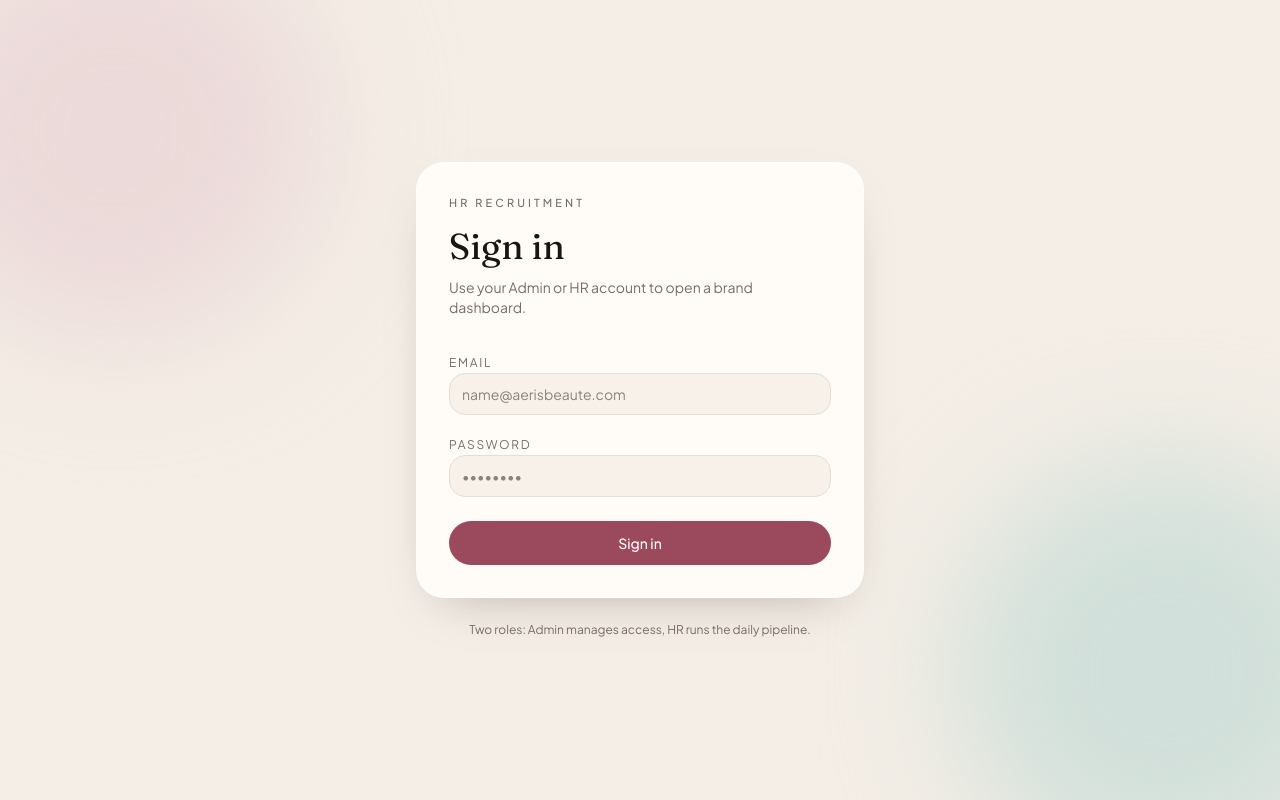
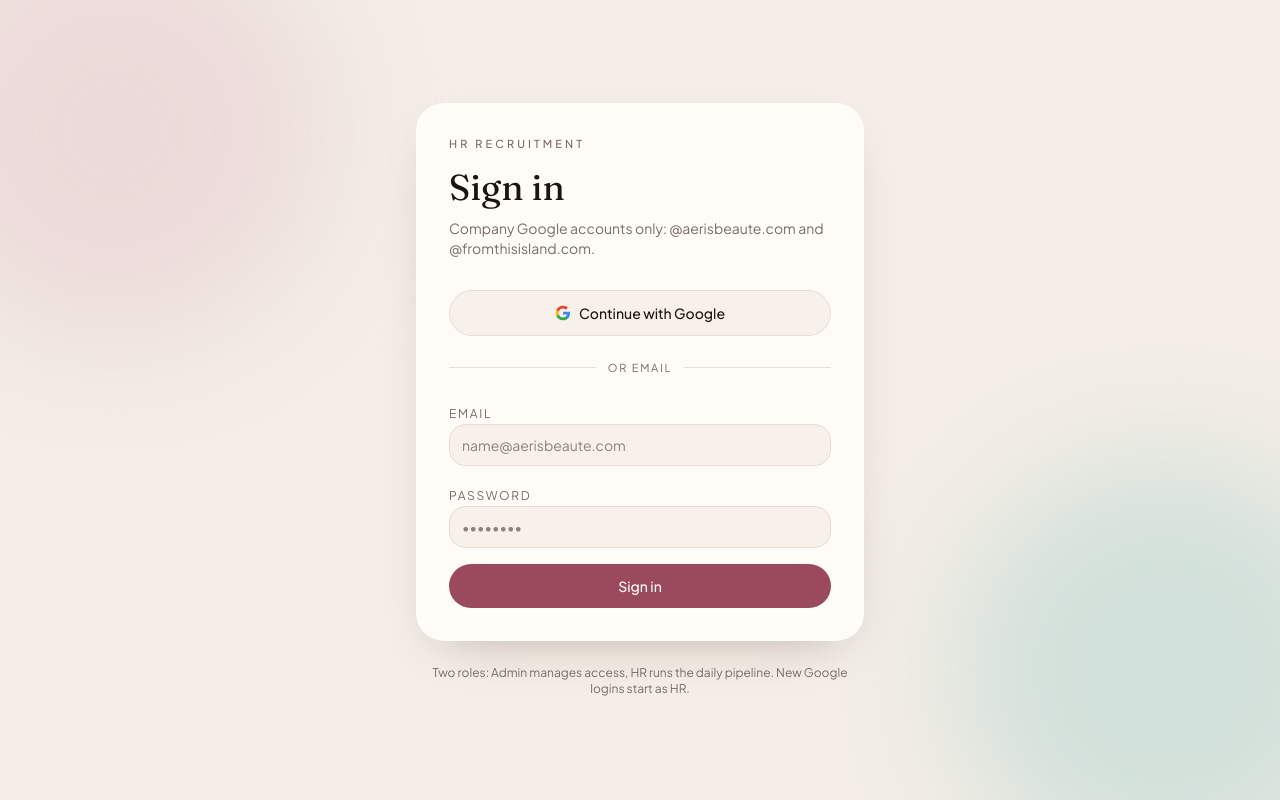
Before and after one commit to itaeris/hr-dashboard, a Next.js app: page /login in a window 1280 px wide. Built offline with nearby package versions, Linux system fonts and the light colour scheme.

Commit message:
Enhance authentication flow with Google sign-in, update README for OAuth setup, and improve login UI. Added error handling for OAuth issues and introduced Google icon in the login form. Updated environment variables for clarity.

```diff
--- /dev/null
+++ b/src/app/api/auth/google/callback/route.ts
@@ -0,0 +1,81 @@
+import { NextResponse } from "next/server";
+import type { NextRequest } from "next/server";
+import {
+  GOOGLE_STATE_COOKIE,
+  googleCallbackUrl,
+  userFromGoogleProfile,
+} from "@/lib/auth/google";
+import { encodeSession, SESSION_COOKIE, SESSION_MAX_AGE } from "@/lib/auth/session-token";
+
+function loginError(request: NextRequest, code: string) {
+  const base = process.env.AUTH_URL || request.url;
+  const response = NextResponse.redirect(new URL(`/login?error=${code}`, base));
+  response.cookies.delete(GOOGLE_STATE_COOKIE);
+  return response;
+}
+
+export async function GET(request: NextRequest) {
+  const clientId = process.env.GOOGLE_CLIENT_ID;
+  const clientSecret = process.env.GOOGLE_CLIENT_SECRET;
+  if (!clientId || !clientSecret) return loginError(request, "config");
+
+  const url = request.nextUrl;
+  if (url.searchParams.get("error")) return loginError(request, "denied");
+
+  const code = url.searchParams.get("code");
+  const state = url.searchParams.get("state");
+  const savedState = request.cookies.get(GOOGLE_STATE_COOKIE)?.value;
+  if (!code || !state || !savedState || state !== savedState) {
+    return loginError(request, "oauth");
+  }
+
+  const redirectUri = googleCallbackUrl(process.env.AUTH_URL || url.origin);
+  const tokenRes = await fetch("https://oauth2.googleapis.com/token", {
+    method: "POST",
+    headers: { "Content-Type": "application/x-www-form-urlencoded" },
+    body: new URLSearchParams({
+      code,
+      client_id: clientId,
+      client_secret: clientSecret,
+      redirect_uri: redirectUri,
+      grant_type: "authorization_code",
+    }),
+  });
+
+  if (!tokenRes.ok) return loginError(request, "oauth");
+  const tokens = (await tokenRes.json()) as { access_token?: string };
+  if (!tokens.access_token) return loginError(request, "oauth");
+
+  const profileRes = await fetch("https://www.googleapis.com/oauth2/v3/userinfo", {
+    headers: { Authorization: `Bearer ${tokens.access_token}` },
+  });
+  if (!profileRes.ok) return loginError(request, "oauth");
+
+  const profile = (await profileRes.json()) as {
+    sub?: string;
+    email?: string;
+    name?: string;
+    email_verified?: boolean;
+  };
+
+  if (!profile.sub || !profile.email) return loginError(request, "oauth");
+  const user = userFromGoogleProfile({
+    sub: profile.sub,
+    email: profile.email,
+    name: profile.name,
+    email_verified: profile.email_verified,
+  });
+  if (!user) return loginError(request, "domain");
+
+  const home = new URL("/", process.env.AUTH_URL || request.url);
+  const response = NextResponse.redirect(home);
+  response.cookies.delete(GOOGLE_STATE_COOKIE);
+  response.cookies.set(SESSION_COOKIE, encodeSession(user), {
+    httpOnly: true,
+    sameSite: "lax",
+    path: "/",
+    maxAge: SESSION_MAX_AGE,
+    secure: process.env.NODE_ENV === "production",
+  });
+  return response;
+}
--- /dev/null
+++ b/src/app/api/auth/google/route.ts
@@ -0,0 +1,36 @@
+import { randomBytes } from "crypto";
+import { NextResponse } from "next/server";
+import type { NextRequest } from "next/server";
+import { GOOGLE_STATE_COOKIE, googleCallbackUrl } from "@/lib/auth/google";
+
+export async function GET(request: NextRequest) {
+  const clientId = process.env.GOOGLE_CLIENT_ID;
+  if (!clientId) {
+    return NextResponse.redirect(
+      new URL("/login?error=config", process.env.AUTH_URL || request.url),
+    );
+  }
+
+  const state = randomBytes(16).toString("hex");
+  const origin = process.env.AUTH_URL || request.nextUrl.origin;
+  const params = new URLSearchParams({
+    client_id: clientId,
+    redirect_uri: googleCallbackUrl(origin),
+    response_type: "code",
+    scope: "openid email profile",
+    state,
+    prompt: "select_account",
+  });
+
+  const response = NextResponse.redirect(
+    `https://accounts.google.com/o/oauth2/v2/auth?${params.toString()}`,
+  );
+  response.cookies.set(GOOGLE_STATE_COOKIE, state, {
+    httpOnly: true,
+    sameSite: "lax",
+    path: "/",
+    maxAge: 600,
+    secure: process.env.NODE_ENV === "production",
+  });
+  return response;
+}
--- a/src/app/login/page.tsx
+++ b/src/app/login/page.tsx
@@ -5,15 +5,21 @@ export const metadata: Metadata = {
   title: "Sign in · HR Recruitment",
 };
 
-export default function LoginPage() {
+export default async function LoginPage({
+  searchParams,
+}: {
+  searchParams: Promise<{ error?: string }>;
+}) {
+  const { error } = await searchParams;
   return (
     <div className="relative flex min-h-full items-center justify-center overflow-hidden bg-[#F4EEE6] px-6 py-10 text-ink">
       <div className="pointer-events-none absolute -left-24 top-[-80px] h-[420px] w-[420px] rounded-full bg-[#E8D2D4]/70 blur-3xl" />
       <div className="pointer-events-none absolute -right-24 bottom-[-80px] h-[420px] w-[420px] rounded-full bg-[#C9DDD8]/80 blur-3xl" />
       <div className="relative w-full">
-        <LoginForm />
+        <LoginForm oauthError={error} />
         <p className="mx-auto mt-6 max-w-md text-center text-xs text-muted">
-          Two roles: Admin manages access, HR runs the daily pipeline.
+          Two roles: Admin manages access, HR runs the daily pipeline. New Google
+          logins start as HR.
         </p>
       </div>
     </div>
--- a/src/components/icons.tsx
+++ b/src/components/icons.tsx
@@ -160,3 +160,26 @@ export function IconLogout(props: IconProps) {
     </Icon>
   );
 }
+
+export function IconGoogle(props: IconProps) {
+  return (
+    <svg viewBox="0 0 24 24" aria-hidden="true" {...props}>
+      <path
+        fill="#4285F4"
+        d="M22.56 12.25c0-.78-.07-1.53-.2-2.25H12v4.26h5.92a5.06 5.06 0 0 1-2.2 3.32v2.77h3.57c2.08-1.92 3.27-4.74 3.27-8.1Z"
+      />
+      <path
+        fill="#34A853"
+        d="M12 23c2.97 0 5.46-.98 7.28-2.66l-3.57-2.77c-.98.66-2.23 1.06-3.71 1.06-2.86 0-5.29-1.93-6.16-4.53H2.18v2.84C3.99 20.53 7.7 23 12 23Z"
+      />
+      <path
+        fill="#FBBC05"
+        d="M5.84 14.09c-.22-.66-.35-1.36-.35-2.09s.13-1.43.35-2.09V7.07H2.18C1.43 8.55 1 10.22 1 12s.43 3.45 1.18 4.93l3.66-2.84Z"
+      />
+      <path
+        fill="#EA4335"
+        d="M12 5.38c1.62 0 3.06.56 4.21 1.64l3.15-3.15C17.45 2.09 14.97 1 12 1 7.7 1 3.99 3.47 2.18 7.07l3.66 2.84c.87-2.6 3.3-4.53 6.16-4.53Z"
+      />
+    </svg>
+  );
+}
--- a/src/components/login-form.tsx
+++ b/src/components/login-form.tsx
@@ -1,19 +1,27 @@
 "use client";
 
 import { loginAction, type LoginState } from "@/app/actions/auth";
+import { IconGoogle } from "@/components/icons";
 import { Field, fieldClass } from "@/components/ui";
 import { motion } from "framer-motion";
 import { useActionState } from "react";
 
-export function LoginForm() {
+const OAUTH_ERRORS: Record<string, string> = {
+  domain: "Use a Google account from @aerisbeaute.com or @fromthisisland.com.",
+  oauth: "Google sign-in failed. Try again.",
+  config: "Google sign-in is not configured yet.",
+  denied: "Google sign-in was cancelled.",
+};
+
+export function LoginForm({ oauthError }: { oauthError?: string }) {
   const [state, action, pending] = useActionState<LoginState, FormData>(
     loginAction,
     null,
   );
+  const error = state?.error ?? (oauthError ? OAUTH_ERRORS[oauthError] ?? OAUTH_ERRORS.oauth : null);
 
   return (
-    <motion.form
-      action={action}
+    <motion.div
       initial={{ opacity: 0, y: 16 }}
       animate={{ opacity: 1, y: 0 }}
       className="mx-auto w-full max-w-md rounded-[28px] border border-white/60 bg-paper-raised p-8 shadow-[0_20px_50px_-28px_rgba(40,24,20,0.35)]"
@@ -23,10 +31,24 @@ export function LoginForm() {
       </p>
       <h1 className="mt-3 font-display text-4xl leading-tight">Sign in</h1>
       <p className="mt-2 text-sm text-muted">
-        Use your Admin or HR account to open a brand dashboard.
+        Company Google accounts only: @aerisbeaute.com and @fromthisisland.com.
       </p>
 
-      <div className="mt-8 space-y-4">
+      <a
+        href="/api/auth/google"
+        className="mt-8 flex w-full items-center justify-center gap-2 rounded-full border border-line bg-paper px-4 py-3 text-sm font-medium text-ink transition hover:border-accent"
+      >
+        <IconGoogle className="h-4 w-4" />
+        Continue with Google
+      </a>
+
+      <div className="my-6 flex items-center gap-3 text-[11px] uppercase tracking-[0.16em] text-muted">
+        <span className="h-px flex-1 bg-line" />
+        or email
+        <span className="h-px flex-1 bg-line" />
+      </div>
+
+      <form action={action} className="space-y-4">
         <Field label="Email">
           <input
             name="email"
@@ -47,21 +69,21 @@ export function LoginForm() {
             className={fieldClass}
           />
         </Field>
-      </div>
 
-      {state?.error ? (
-        <p className="mt-4 rounded-2xl bg-accent-soft px-3 py-2 text-sm text-accent-deep">
-          {state.error}
+        {error ? (
+          <p className="rounded-2xl bg-accent-soft px-3 py-2 text-sm text-accent-deep">
+            {error}
           </p>
         ) : null}
 
         <button
           type="submit"
           disabled={pending}
-        className="mt-6 w-full rounded-full bg-accent px-4 py-3 text-sm font-medium text-white transition hover:bg-accent-hover disabled:opacity-60"
+          className="w-full rounded-full bg-accent px-4 py-3 text-sm font-medium text-white transition hover:bg-accent-hover disabled:opacity-60"
         >
           {pending ? "Signing in…" : "Sign in"}
         </button>
-    </motion.form>
+      </form>
+    </motion.div>
   );
 }
--- /dev/null
+++ b/src/lib/auth/google.ts
@@ -0,0 +1,47 @@
+import { findUserByEmail, toPublicUser, type AuthUser } from "./users";
+
+export const ALLOWED_GOOGLE_DOMAINS = [
+  "aerisbeaute.com",
+  "fromthisisland.com",
+] as const;
+
+export const GOOGLE_STATE_COOKIE = "hr_oauth_state";
+
+export function appOrigin(requestOrigin: string) {
+  return (process.env.AUTH_URL || requestOrigin).replace(/\/$/, "");
+}
+
+export function googleCallbackUrl(origin: string) {
+  return `${appOrigin(origin)}/api/auth/google/callback`;
+}
+
+export function isAllowedGoogleEmail(email: string) {
+  const domain = email.split("@")[1]?.toLowerCase();
+  return Boolean(
+    domain &&
+      ALLOWED_GOOGLE_DOMAINS.includes(
+        domain as (typeof ALLOWED_GOOGLE_DOMAINS)[number],
+      ),
+  );
+}
+
+export function userFromGoogleProfile(profile: {
+  sub: string;
+  email: string;
+  name?: string;
+  email_verified?: boolean;
+}): AuthUser | null {
+  const email = profile.email.trim().toLowerCase();
+  if (!email || profile.email_verified === false) return null;
+  if (!isAllowedGoogleEmail(email)) return null;
+
+  const existing = findUserByEmail(email);
+  if (existing) return toPublicUser(existing);
+
+  return {
+    id: `g_${profile.sub}`,
+    email,
+    name: profile.name?.trim() || email.split("@")[0],
+    role: "hr",
+  };
+}
--- a/src/proxy.ts
+++ b/src/proxy.ts
@@ -5,15 +5,16 @@ import { decodeSession, SESSION_COOKIE } from "@/lib/auth/session-token";
 export function proxy(request: NextRequest) {
   const { pathname } = request.nextUrl;
   const session = decodeSession(request.cookies.get(SESSION_COOKIE)?.value);
-  const isLogin = pathname === "/login";
+  const isPublic =
+    pathname === "/login" || pathname.startsWith("/api/auth/");
 
-  if (!session && !isLogin) {
+  if (!session && !isPublic) {
     const login = new URL("/login", request.url);
     if (pathname !== "/") login.searchParams.set("next", pathname);
     return NextResponse.redirect(login);
   }
 
-  if (session && isLogin) {
+  if (session && isPublic && pathname === "/login") {
     return NextResponse.redirect(new URL("/", request.url));
   }
 
```
Also changed, not shown: 2 other files (tests, documents, lock files or other folders). Lines whose indentation alone changed are shown as unchanged.
